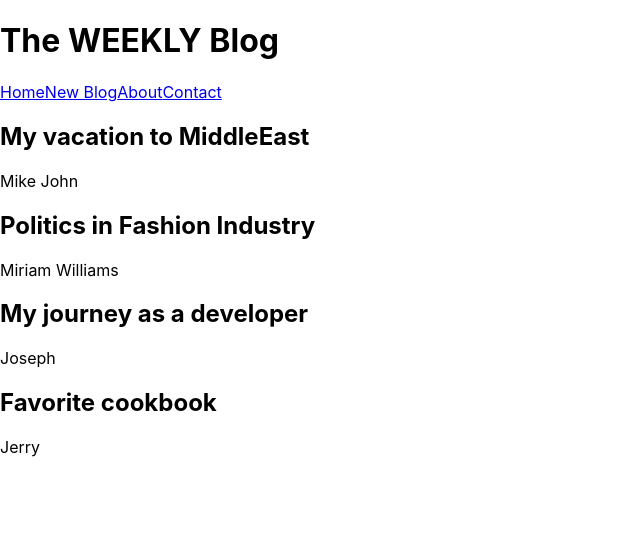
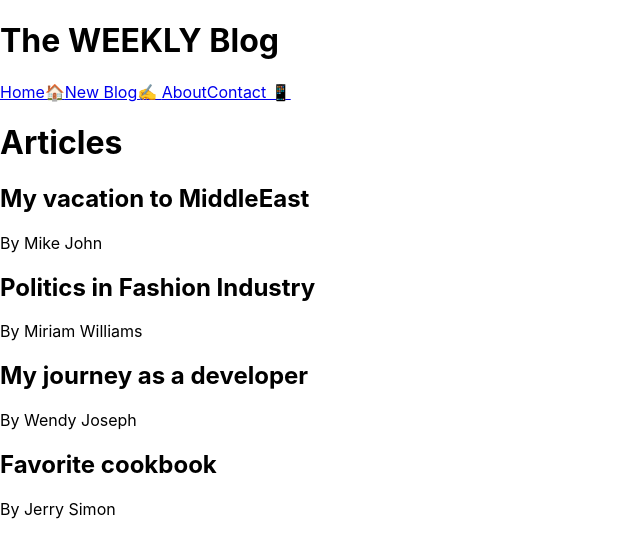
Before and after one commit to MissZamzam/blog-application, a React (Create React App) app: page / in a window 1280 px wide. Shown: the top 558 px of the page, without its empty margins (0-640 px from the left). Built offline with nearby package versions, Linux system fonts and the light colour scheme.

Commit message:
created ArticleList component and passed props from Home to ArticleList component

```diff
--- /dev/null
+++ b/src/ArticleList.js
@@ -0,0 +1,19 @@
+function ArticleList  ({articles, title}) {
+
+
+
+    return (
+        <div className="articleList">
+            <h1>{title}</h1>
+            {articles.map((article) =>(
+                <div className="article-preview" key={article.id}>
+                    <h2>{article.title}</h2>
+                    <p>By {article.author}</p>
+                    </div>
+            ))}
+        </div>
+
+    )
+}
+
+export default ArticleList;
--- a/src/Home.js
+++ b/src/Home.js
@@ -1,22 +1,18 @@
 import { useState } from "react";
+import ArticleList from "./ArticleList";
 
 function Home () {
 
     const [articles, setArticles] = useState([
         {title: 'My vacation to MiddleEast', body: 'abhk...', author: 'Mike John', id:1},
         {title: 'Politics in Fashion Industry', body: 'abhk...', author: 'Miriam Williams', id:2},
-        {title: 'My journey as a developer', body: 'abhk...', author: 'Joseph', id:3},
-        {title: 'Favorite cookbook', body: 'abhk...', author: 'Jerry', id:4}
+        {title: 'My journey as a developer', body: 'abhk...', author: 'Wendy Joseph', id:3},
+        {title: 'Favorite cookbook', body: 'abhk...', author: 'Jerry Simon', id:4}
 
     ])
     return (
         <div className="home">
-            {articles.map((article) =>(
-                <div className="article-preview" key={article.id}>
-                    <h2>{article.title}</h2>
-                    <p>{article.author}</p>
-                    </div>
-            ))}
+            <ArticleList articles={articles} title="Articles " />
         </div>
     )
 }
--- a/src/Navbar.js
+++ b/src/Navbar.js
@@ -2,12 +2,12 @@ function Navbar () {
     return (
 
         <div className="navbar">
-            <h1>The WEEKLY Blog</h1>
+            <h1>The WEEKLY Blog </h1>
         <div className="container">
-          <a href="/">Home</a>
-          <a href="/create">New Blog</a>
+          <a href="/">Home🏠</a>
+          <a href="/create">New Blog✍️ </a>
           <a href="about">About</a>
-          <a href="contact">Contact</a>
+          <a href="contact">Contact 📱</a>
         </div>
         </div>
 
```
